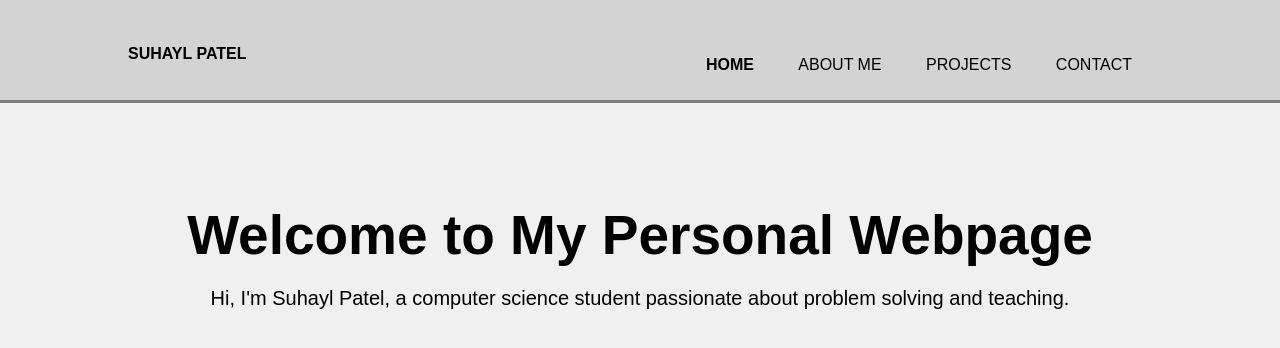
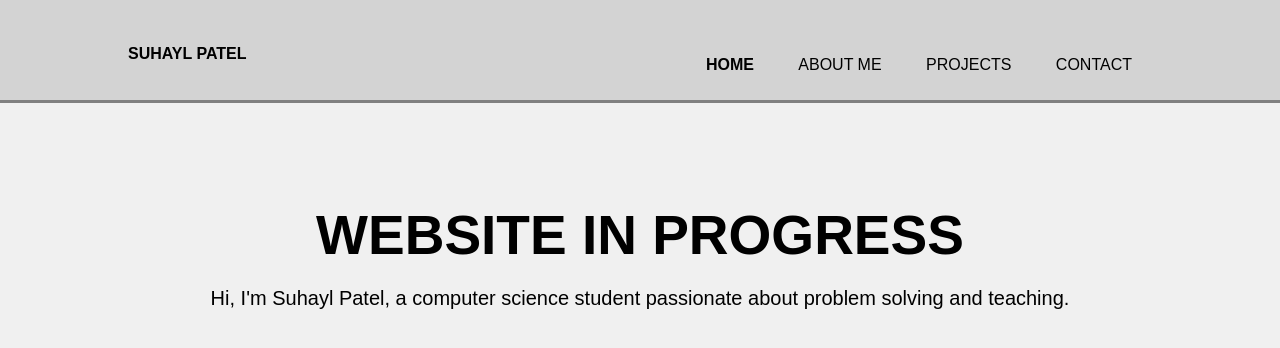
Before and after one commit to suhaylp/portfolio_website, a plain HTML site: page index.html in a window 1280 px wide. Drawn offline with Linux system fonts and the light colour scheme.

Commit message:
Update index.html

```diff
--- a/index.html
+++ b/index.html
@@ -88,7 +88,7 @@
 
     <div class="container">
         <section class="showcase">
-            <h1>Welcome to My Personal Webpage</h1>
+            <h1>WEBSITE IN PROGRESS</h1>
             <p>Hi, I'm Suhayl Patel, a computer science student passionate about problem solving and teaching.</p>
         </section>
     </div>
```
